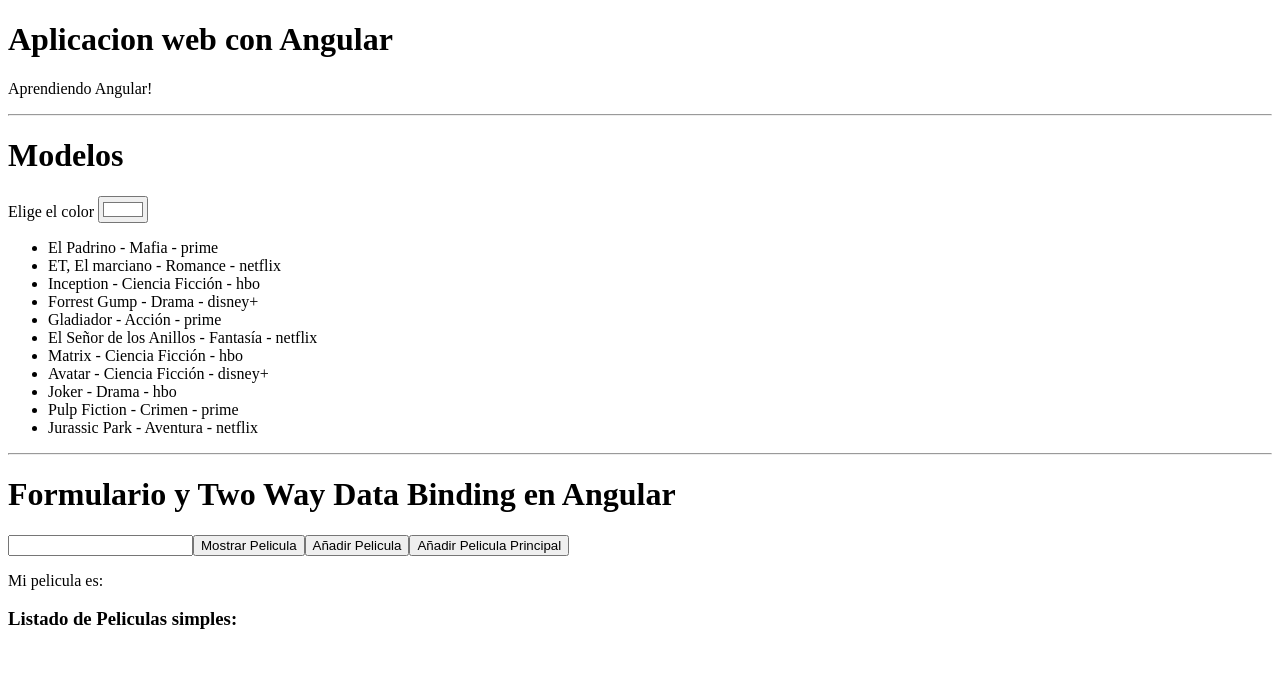
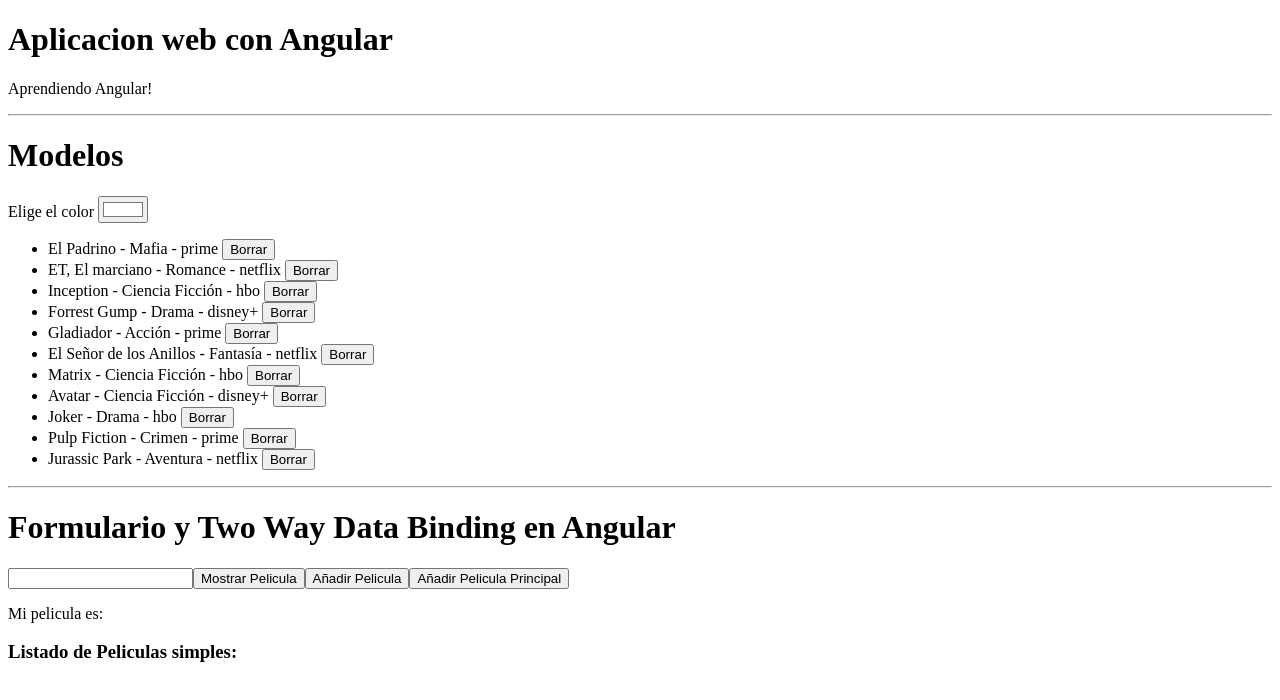
Before and after one commit to Ignacio-Molina-0804/UDemyWebCourse, an Angular app in the folder Angular/: page / in a window 1280 px wide. Shown: the top 700 px of the page. Built offline with nearby package versions, Linux system fonts and the light colour scheme.

Commit message:
Uso de Eventos Angular

```diff
--- a/Angular/src/app/components/cine/cine.html
+++ b/Angular/src/app/components/cine/cine.html
@@ -6,14 +6,17 @@
 
 <ul>
 
-    @for (pelicula of peliculas; track pelicula.id) {
+    @for (pelicula of peliculas; track pelicula.id; let indice = $index) {
 
-    <li>{{pelicula.titulo}}
+    <li>
+        {{pelicula.titulo}}
         -
         <span [ngStyle]="{'background-color': color}"> {{pelicula.genero}}</span>
         -
-        {{pelicula.plataforma}}</li>
+        {{pelicula.plataforma}}
 
+        <button (click)="borrarPeli(indice)">Borrar</button>
+    </li>
     }
 
 </ul>
--- a/Angular/src/app/components/cine/cine.ts
+++ b/Angular/src/app/components/cine/cine.ts
@@ -69,4 +69,8 @@
 
     this.peliculas.push(nuevaPelicula);
   }
+
+  borrarPeli(indice:number) {
+    this.peliculas.splice(indice, 1)
+  }
 }
```
